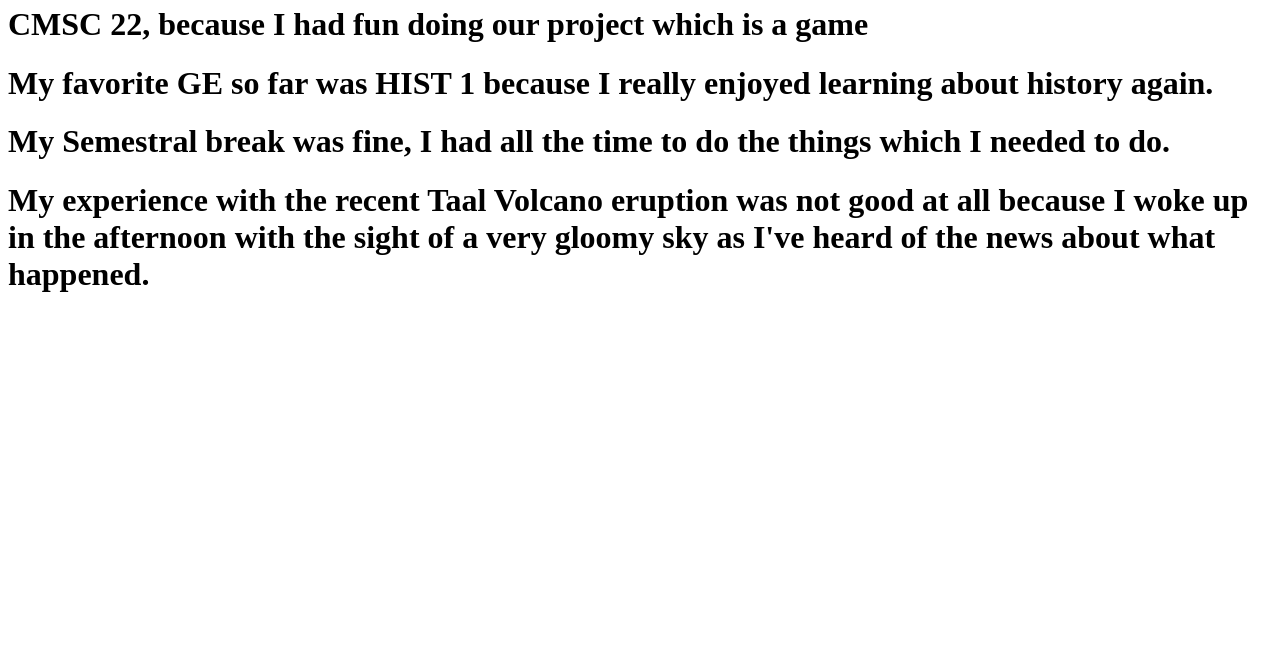
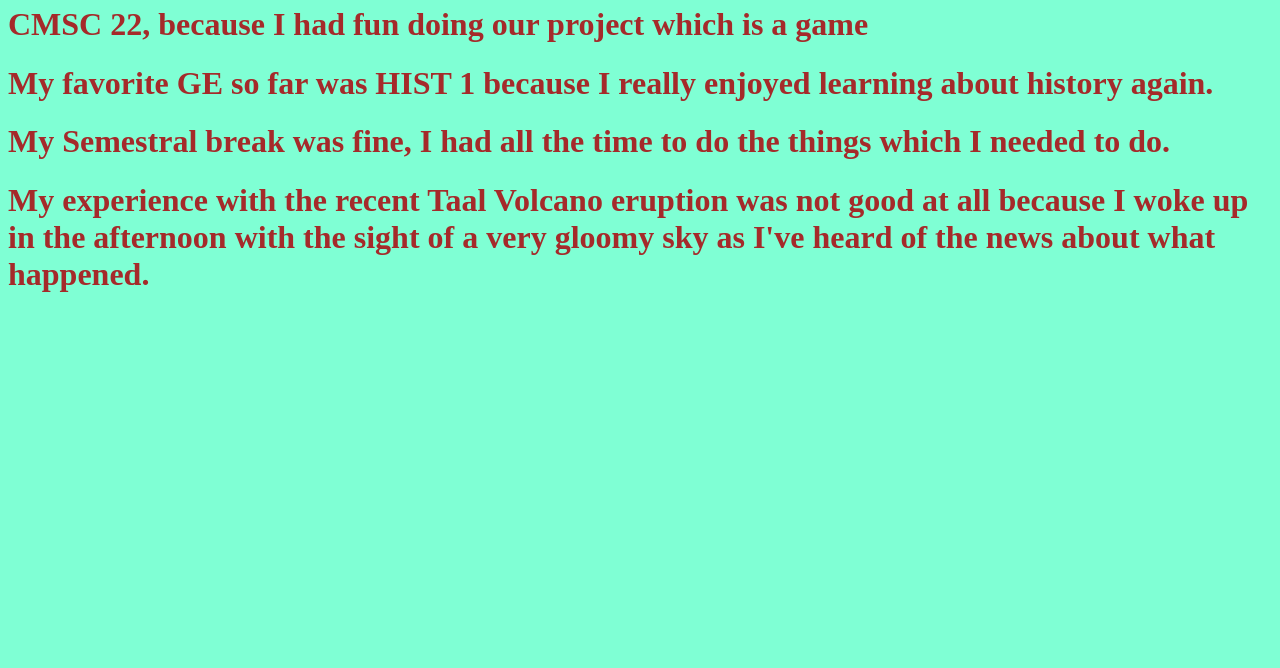
Before and after one commit to mjsnicdao/Nicdao_Exer01, a plain HTML site: page interview.html in a window 1280 px wide. Shown: the part 132-800 px from the top of the page. Drawn offline with Linux system fonts and the light colour scheme.

Commit message:
added exer01.css

```diff
--- /dev/null
+++ b/exer01.css
@@ -0,0 +1,7 @@
+h1{
+	color: Brown;
+}
+
+body{
+	background-color: Aquamarine;
+}
--- a/interview.html
+++ b/interview.html
@@ -2,6 +2,7 @@
 <html>
 	<head>
 		<title>CMSC 100 EXER 01</title>
+		<link rel="stylesheet" type="text/css" href="exer01.css">
 	</head>
 	<body>
 		<h1>Name: Michael Jireh S. Nicdao</h1>
```
